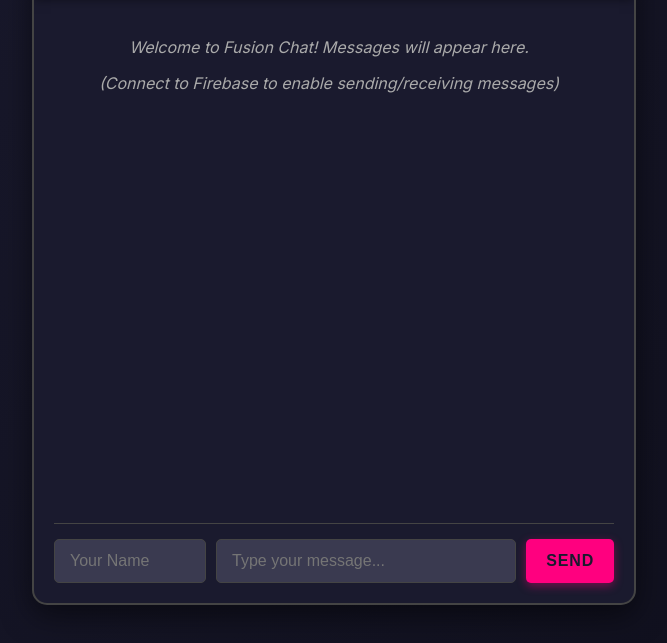
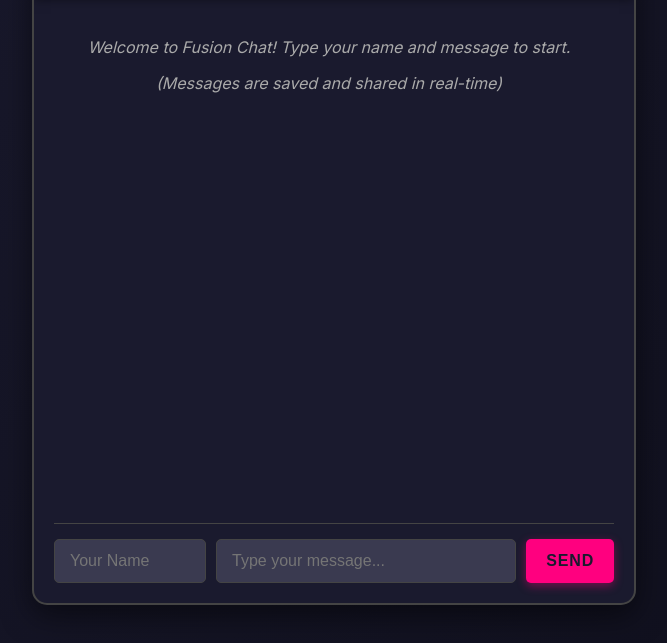
Before and after one commit to Fusion-gaming/fusion-chat, a plain HTML site: page index.html in a window 1280 px wide. Shown: the part 157-800 px from the top of the page, without its empty margins (306-973 px from the left). Drawn offline with Linux system fonts and the light colour scheme.

Commit message:
Update index.html

```diff
--- a/index.html
+++ b/index.html
@@ -6,6 +6,9 @@
     <title>Fusion Chat Room</title>
     <link href="https://fonts.googleapis.com/css2?family=Orbitron:wght@700&family=Inter:wght@300;400;600&display=swap" rel="stylesheet">
     <link rel="stylesheet" href="chat-styles.css">
+
+    <script src="https://www.gstatic.com/firebasejs/9.6.0/firebase-app-compat.js"></script>
+    <script src="https://www.gstatic.com/firebasejs/9.6.0/firebase-firestore-compat.js"></script>
     <script src="chat-script.js" defer></script>
 </head>
 <body>
@@ -18,8 +21,8 @@
         <main class="chat-main">
             <div class="messages" id="messages">
                 <div class="message-placeholder">
-                    <p>Welcome to Fusion Chat! Messages will appear here.</p>
-                    <p><em>(Connect to Firebase to enable sending/receiving messages)</em></p>
+                    <p>Welcome to Fusion Chat! Type your name and message to start.</p>
+                    <p><em>(Messages are saved and shared in real-time)</em></p>
                 </div>
             </div>
 
```
